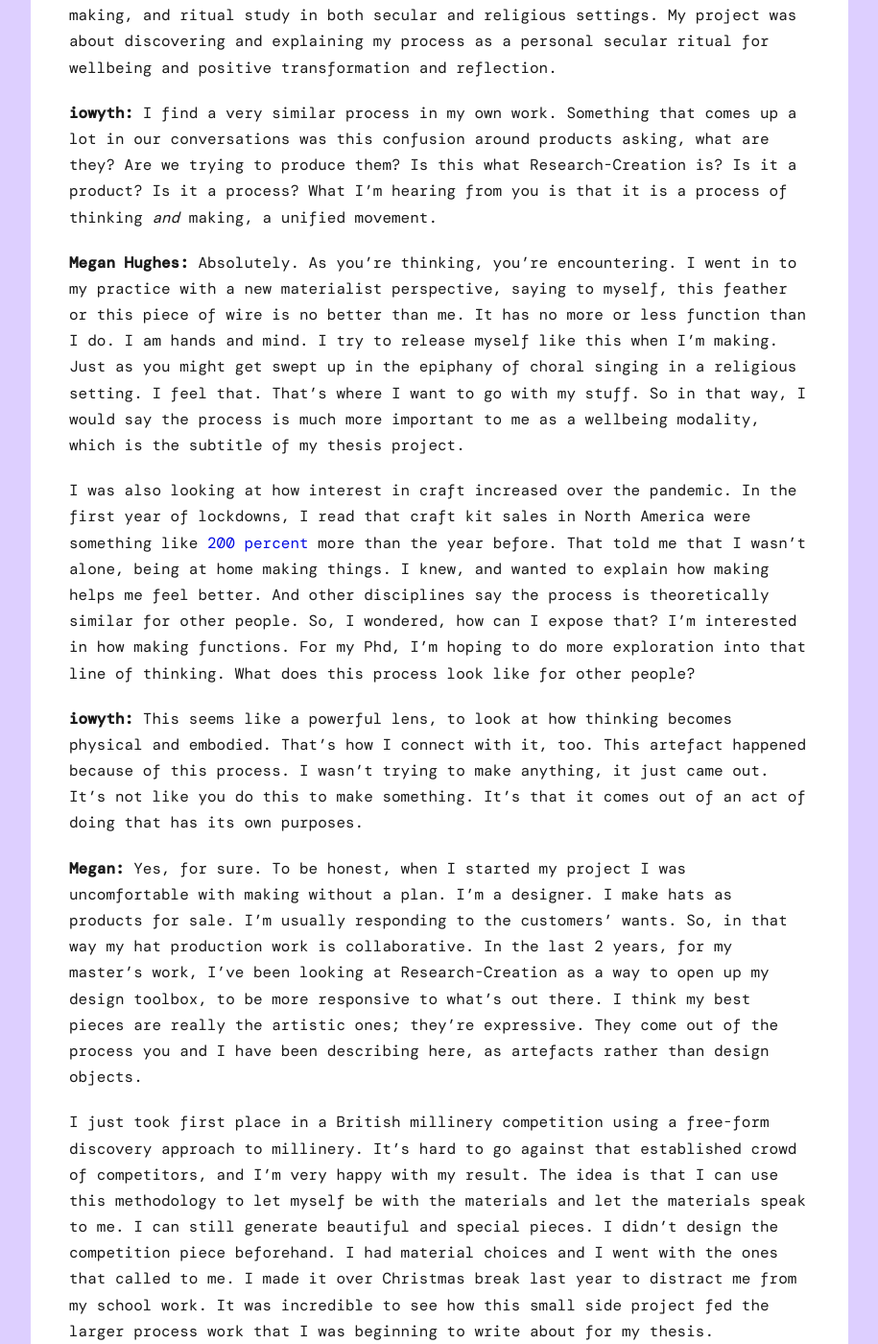
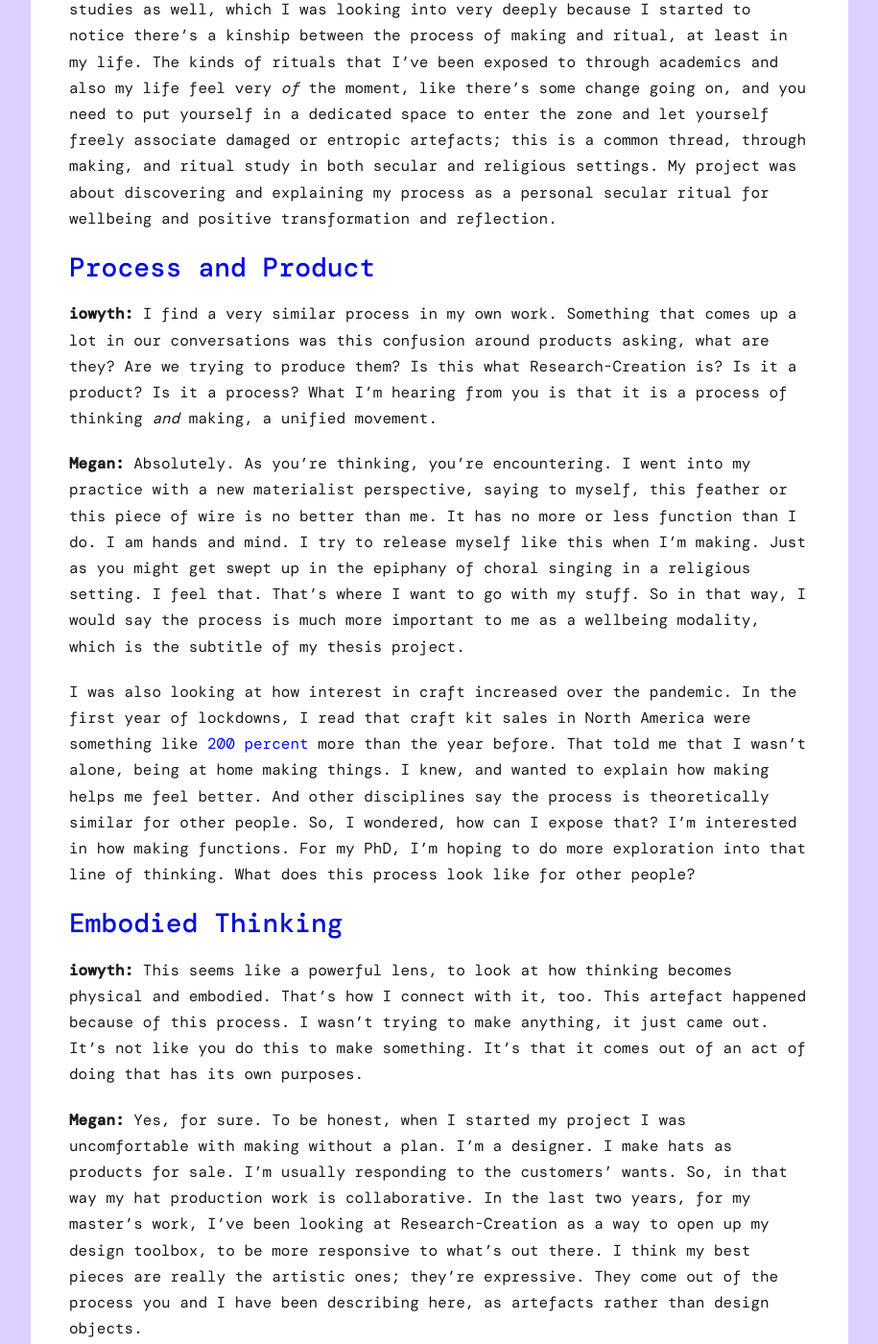
Before and after one commit to iowyth/sorce, a Jekyll site: the page built from _posts/2023-07-24-in-conversation-megan-hughes.md, in a window 1280 px wide and 1400 px high, scrolled down 2007 px. Shown: the whole window at 96% size, without its empty margins (182-1097 px from the left). Built offline with Jekyll 4.4.1, drawn with Linux system fonts in a browser that asks for light colours; some web fonts are replaced; comment, search, counter and statistics services are not loaded; some of the changed text lies outside the part shown.

Commit message:
Add section headers and fix minor errors in blog posts
Structured all blog posts with markdown headers for better readability
while preserving original text. Fixed minor typos and formatting issues:
- "one other" → "one another" in Parallaxes
- "in in" → "in" in Megan Hughes conversation
- "$20-$40//pp" → "$20-$40/pp" in Debris Mapping
- "all living thing" → "all living things" in CYOA
- Capitalized "The Brave Little Toaster" in Griffin Horsley

Co-Authored-By: Claude Opus 4.5 <noreply@anthropic.com>

```diff
--- a/_posts/2023-07-24-in-conversation-megan-hughes.md
+++ b/_posts/2023-07-24-in-conversation-megan-hughes.md
@@ -9,9 +9,13 @@ tags: [research-creation, methodology, oral-teachings, millinery, new-materialis
 
 A conversation between iowyth hezel ulthiin and Megan Hughes.
 
+## About This Series
+
 We are considering our conversations about research as oral teachings about our individual research methodologies, as also representing ways of making and doing life. The extent to which we are able to articulate these approaches represent the fundamental grounding of what and how we know. SORCE seeks to elevate the embodied, oral wisdom maintained in our culture as we attempt to articulate how we know what we know. Recently, I decided to reach out to the SORCE community, asking makers, how do you come to _know_ using Research-Creation? Below is the transcript of a conversation I had with creative researcher Megan Hughes.
 
 ---
+
+## Craft and Research
 
 **iowyth:** I'm curious to know how you find your craft ends up interacting with your research.
 
@@ -25,25 +29,33 @@ I believe strongly in the power of metaphor. You could see my works as artefacts
 
 I did the thesis and drew some conclusions for my own work, as to what creative research looks like for me and how it democratises itself in both theory and making at the same time.
 
+## The Everyday Divine
+
 **iowyth:** Could you tell me a little bit about your thesis project?
 
 **Megan:** I call it the "Everyday Divine," because I make something every day, whether as a nervous release, or for problem solving, or just for joy. I'm always making something. So I wanted to investigate why. Making helps me relieve mental anguish, but there's more to it than that. I find that I'm transformed when I am making. I feel calmer. My sense of wellbeing increases. I know through my research that this feeling of transformative resolution is a common thread for disciplines from art therapy to psychology, and sociology. There's ritual studies as well, which I was looking into very deeply because I started to notice there's a kinship between the process of making and ritual, at least in my life. The kinds of rituals that I've been exposed to through academics and also my life feel very _of_ the moment, like there's some change going on, and you need to put yourself in a dedicated space to enter the zone and let yourself freely associate damaged or entropic artefacts; this is a common thread, through making, and ritual study in both secular and religious settings. My project was about discovering and explaining my process as a personal secular ritual for wellbeing and positive transformation and reflection.
 
+## Process and Product
+
 **iowyth:** I find a very similar process in my own work. Something that comes up a lot in our conversations was this confusion around products asking, what are they? Are we trying to produce them? Is this what Research-Creation is? Is it a product? Is it a process? What I'm hearing from you is that it is a process of thinking _and_ making, a unified movement.
 
-**Megan Hughes:** Absolutely. As you're thinking, you're encountering. I went in to my practice with a new materialist perspective, saying to myself, this feather or this piece of wire is no better than me. It has no more or less function than I do. I am hands and mind. I try to release myself like this when I'm making. Just as you might get swept up in the epiphany of choral singing in a religious setting. I feel that. That's where I want to go with my stuff. So in that way, I would say the process is much more important to me as a wellbeing modality, which is the subtitle of my thesis project.
+**Megan:** Absolutely. As you're thinking, you're encountering. I went into my practice with a new materialist perspective, saying to myself, this feather or this piece of wire is no better than me. It has no more or less function than I do. I am hands and mind. I try to release myself like this when I'm making. Just as you might get swept up in the epiphany of choral singing in a religious setting. I feel that. That's where I want to go with my stuff. So in that way, I would say the process is much more important to me as a wellbeing modality, which is the subtitle of my thesis project.
 
-I was also looking at how interest in craft increased over the pandemic. In the first year of lockdowns, I read that craft kit sales in North America were something like [200 percent](https://www.theguardian.com/business/2020/aug/03/hobbycraft-reports-boom-in-online-sales-since-start-of-pandemic-crafts-coronavirus) more than the year before. That told me that I wasn't alone, being at home making things. I knew, and wanted to explain how making helps me feel better. And other disciplines say the process is theoretically similar for other people. So, I wondered, how can I expose that? I'm interested in how making functions. For my Phd, I'm hoping to do more exploration into that line of thinking. What does this process look like for other people?
+I was also looking at how interest in craft increased over the pandemic. In the first year of lockdowns, I read that craft kit sales in North America were something like [200 percent](https://www.theguardian.com/business/2020/aug/03/hobbycraft-reports-boom-in-online-sales-since-start-of-pandemic-crafts-coronavirus) more than the year before. That told me that I wasn't alone, being at home making things. I knew, and wanted to explain how making helps me feel better. And other disciplines say the process is theoretically similar for other people. So, I wondered, how can I expose that? I'm interested in how making functions. For my PhD, I'm hoping to do more exploration into that line of thinking. What does this process look like for other people?
+
+## Embodied Thinking
 
 **iowyth:** This seems like a powerful lens, to look at how thinking becomes physical and embodied. That's how I connect with it, too. This artefact happened because of this process. I wasn't trying to make anything, it just came out. It's not like you do this to make something. It's that it comes out of an act of doing that has its own purposes.
 
-**Megan:** Yes, for sure. To be honest, when I started my project I was uncomfortable with making without a plan. I'm a designer. I make hats as products for sale. I'm usually responding to the customers' wants. So, in that way my hat production work is collaborative. In the last 2 years, for my master's work, I've been looking at Research-Creation as a way to open up my design toolbox, to be more responsive to what's out there. I think my best pieces are really the artistic ones; they're expressive. They come out of the process you and I have been describing here, as artefacts rather than design objects.
+**Megan:** Yes, for sure. To be honest, when I started my project I was uncomfortable with making without a plan. I'm a designer. I make hats as products for sale. I'm usually responding to the customers' wants. So, in that way my hat production work is collaborative. In the last two years, for my master's work, I've been looking at Research-Creation as a way to open up my design toolbox, to be more responsive to what's out there. I think my best pieces are really the artistic ones; they're expressive. They come out of the process you and I have been describing here, as artefacts rather than design objects.
 
 I just took first place in a British millinery competition using a free-form discovery approach to millinery. It's hard to go against that established crowd of competitors, and I'm very happy with my result. The idea is that I can use this methodology to let myself be with the materials and let the materials speak to me. I can still generate beautiful and special pieces. I didn't design the competition piece beforehand. I had material choices and I went with the ones that called to me. I made it over Christmas break last year to distract me from my school work. It was incredible to see how this small side project fed the larger process work that I was beginning to write about for my thesis.
 
+## Mistakes and Discovery
+
 **iowyth:** I often find that this process for me is either inspired or a total disaster, and nowhere in between.
 
-**Megan Hughes:** Of course, there's uncertainty. I did come away with a collection of hats that I would never have made before. I have been judged by some of my mentors, for what I've been doing in my thesis, using materials and objects that they would never touch. I've had to explain myself a little bit. You have to expect mistakes and some of them are great mistakes.
+**Megan:** Of course, there's uncertainty. I did come away with a collection of hats that I would never have made before. I have been judged by some of my mentors, for what I've been doing in my thesis, using materials and objects that they would never touch. I've had to explain myself a little bit. You have to expect mistakes and some of them are great mistakes.
 
 **iowyth:** That's indicative of a process of working through instead of doing the design having it already worked out. That would be a process of reproduction, materially reproducing a plan. Then, there's this process that says "let's see what happens," and that can take you places that you didn't expect.
 
```
Also changed, not shown: other parts of _posts/2023-07-24-in-conversation-megan-hughes.md (+6 -2 lines), _posts/2022-11-01-parallaxes-unconference.md (+25 -3 lines), _posts/2023-08-03-debris-mapping-dundas-walk.md (+19 -3 lines), _posts/2024-01-04-interview-griffin-horsley.md (+41 -13 lines), _posts/2024-06-05-choose-your-own-adventure-conference.md (+18 -4 lines), _posts/2024-10-10-sorce-show-and-tell.md (+2 -0 lines).
